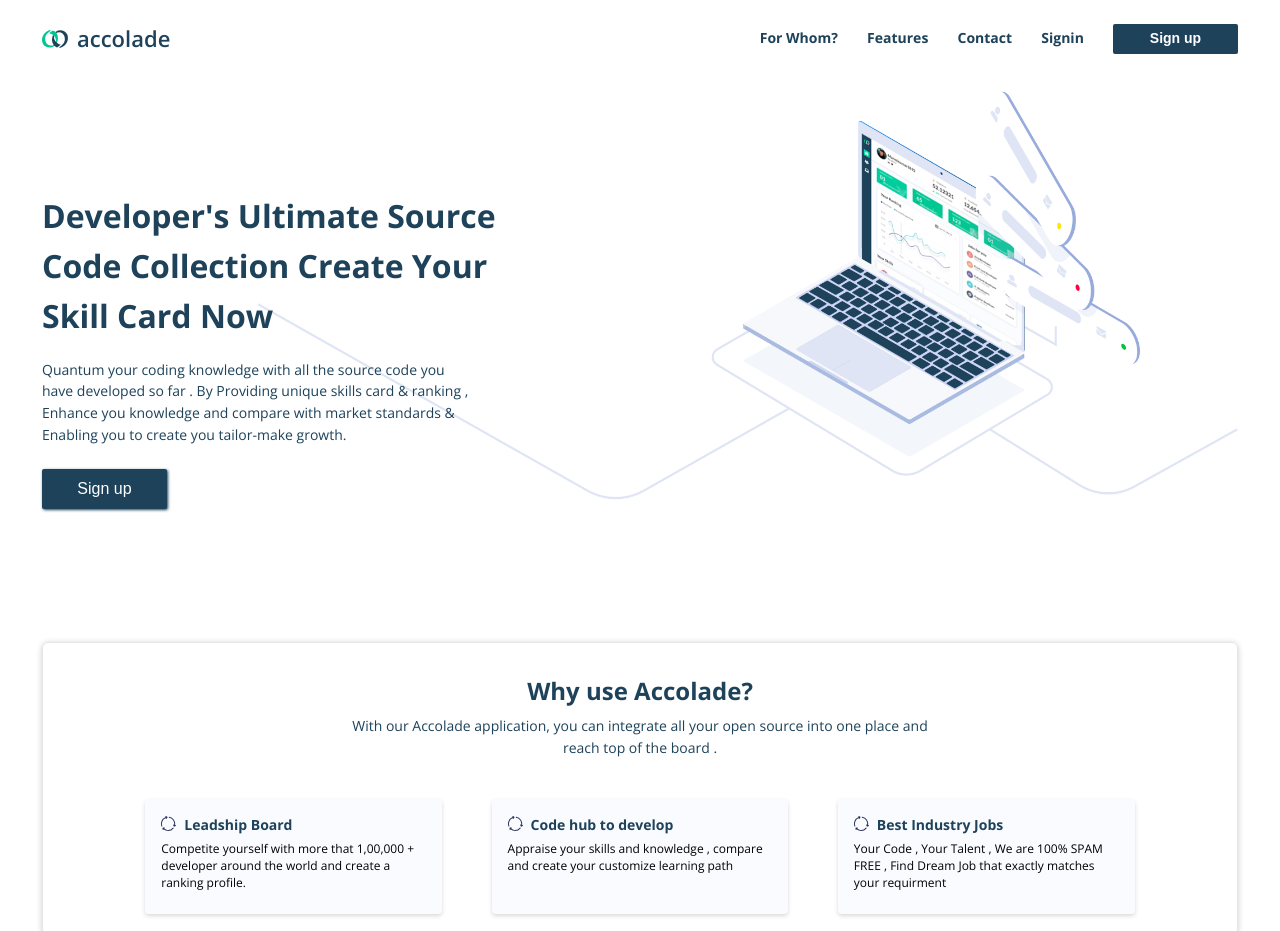
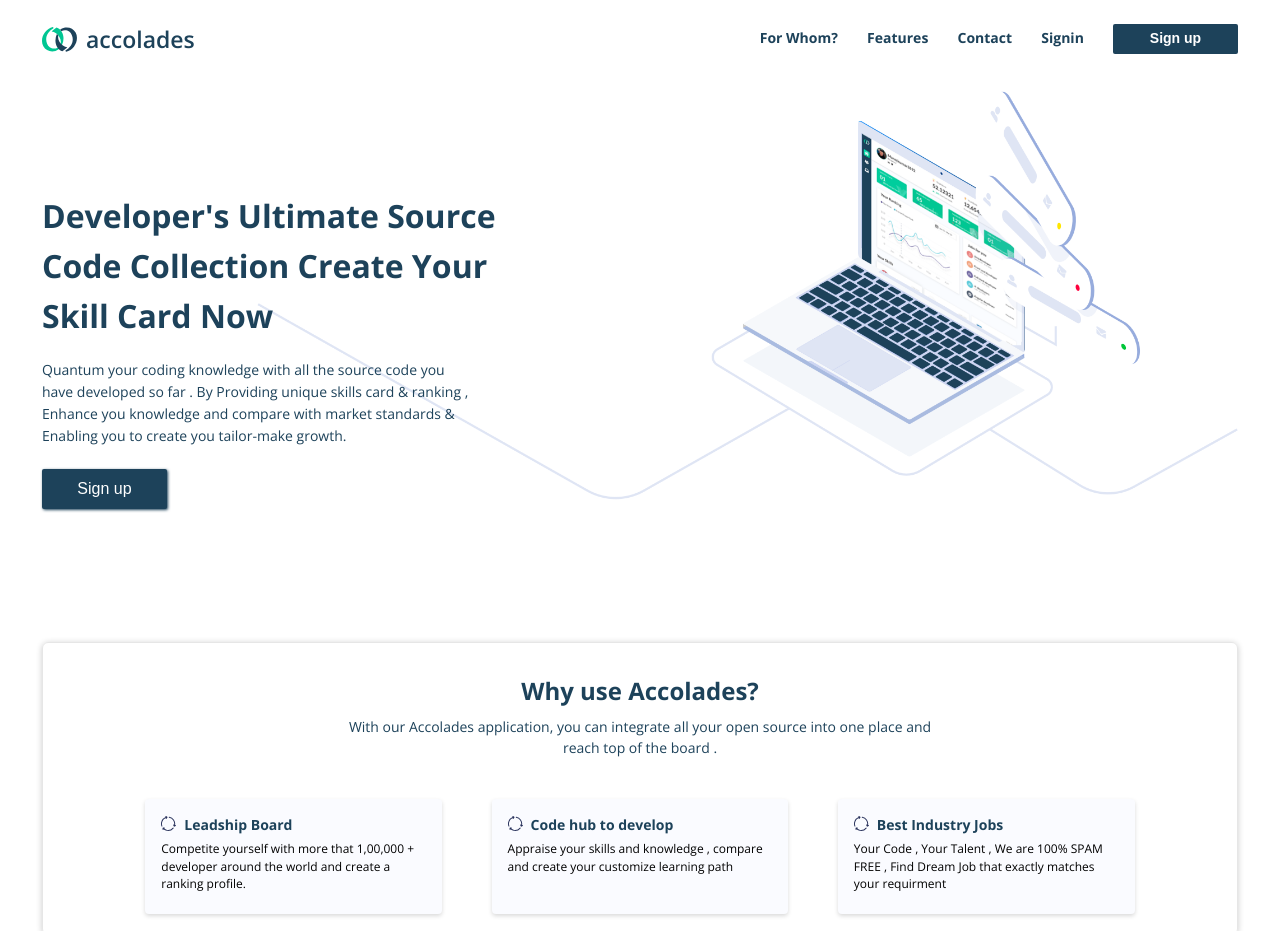
Before and after one commit to manojkumar3692/job_portal_static, a plain HTML site: page index.html in a window 1280 px wide. Shown: the top 931 px of the page. Drawn offline with nearby package versions, Linux system fonts and the light colour scheme.

Commit message:
logo change to accolades

```diff
--- a/css/style.css
+++ b/css/style.css
@@ -63,13 +63,12 @@ body {
     align-items: center;
   }
   .LandingNew__logo img {
-    width: 35px;
     height: 25px;
     object-fit: contain;
     padding-right: 9px;
   }
   .LandingNew__logo span {
-    font-size: 22px;
+    font-size: 23px;
     font-weight: 600;
     font-style: normal;
     font-stretch: normal;
--- a/index.html
+++ b/index.html
@@ -6,9 +6,9 @@
     <meta name="author" content="" />
     <meta http-equiv="X-UA-Compatible" content="IE=edge" />
     <meta name="viewport" content="width=device-width, initial-scale=1.0, maximum-scale=1.0, user-scalable=no">
-    <meta name="keywords" content="Accolade India's Open Source Community Ranking Profile , Accolade India - Developer Ranking Card By Open Source Contribution" />
-    <meta name="description" content="Accolade India's First Open Source Community Ranking Profile , Your Code has a value now , Get hired by the best product team . Accolade India - Developer Ranking Card By Open Source Contribution" />
-    <title>Accolade India - Developer Ranking Card By Open Source Contribution</title>
+    <meta name="keywords" content="accolades India's Open Source Community Ranking Profile , accolades India - Developer Ranking Card By Open Source Contribution" />
+    <meta name="description" content="Accolades India's First Open Source Community Ranking Profile , Your Code has a value now , Get hired by the best product team . Accolades India - Developer Ranking Card By Open Source Contribution" />
+    <title>Accolades India - Developer Ranking Card By Open Source Contribution</title>
     <link rel="shortcut icon" href="img/logos/favicon.png" />
     <link rel="apple-touch-icon" href="img/logos/apple-touch-icon-57x57.png" />
     <link rel="apple-touch-icon" sizes="72x72" href="img/logos/apple-touch-icon-72x72.png" />
@@ -24,8 +24,8 @@
           <header>
             <nav>
               <div class="LandingNew__logo">
-                <img src="./img/images/acc-logo.svg" />
-                <span>accolade</span>
+                <img src="./img/logos/group-2-copy.svg" />
+                <span>accolades</span>
               </div>
               <div class="LandingNew__link">
                 <ul>
@@ -56,9 +56,9 @@
           </section>
 
           <section class="LandingNew__whyAcc">
-            <h1>Why use Accolade?</h1>
+            <h1>Why use Accolades?</h1>
             <h2>
-              With our Accolade application, you can integrate all your open
+              With our Accolades application, you can integrate all your open
               source into one place and reach top of the board .
             </h2>
             <section class="LandingNew__whyAccGrp">
@@ -115,7 +115,7 @@
             </p>
           </section>
           <section class="LandingNew__features" id="features">
-            <h1>Features of Accolade</h1>
+            <h1>Features of Accolades</h1>
             <div class="LandingNew__featuresContent">
               <div class="LandingNew__featuresCard">
                 <h2>Complete Accurate Profile Screening</h2>
@@ -254,9 +254,9 @@
             </p>
             <div class="LandingNew__homeGrp">
               <div class="card">
-                <h2>Set up your Accolade Account </h2>
+                <h2>Set up your Accolades Account </h2>
                 <p>
-                  Key in your basic information to get started with the accolade journey
+                  Key in your basic information to get started with the Accolades journey
                 </p>
               </div>
               <div class="ImgBorder">
@@ -328,7 +328,7 @@
             <div class="content">
               <h1> Ready to join with the world?</h1>
               <p>
-                With our Accolade application, you can integrate all your open
+                With our Accolades application, you can integrate all your open
                 source into one place and reach top of the board and what you
                 get from that is worthy
               </p>
@@ -342,8 +342,8 @@
           <section class="footer">
             <div>
               <div class="footer__logo">
-                <img src="./img/images/acc-logo.svg"/>
-                <span>accolade</span>
+                <img src="./img/logos/group-2-copy.svg"/>
+                <span>Accolades</span>
               </div>
               <p class="footer__text">
                 Connecting the talented coders from small corners of the world
```
Also changed, not shown: img/logos/group-2-copy.svg (added), img/logos/group-copy-3.png (added), img/logos/group-copy-3.svg (added), img/logos/group-copy-3@2x.png (added), img/logos/group-copy-3@3x.png (added).
